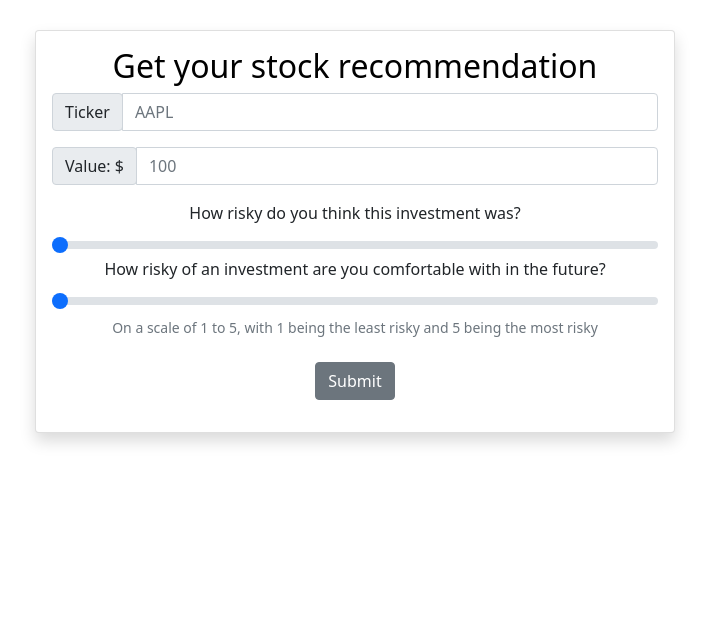
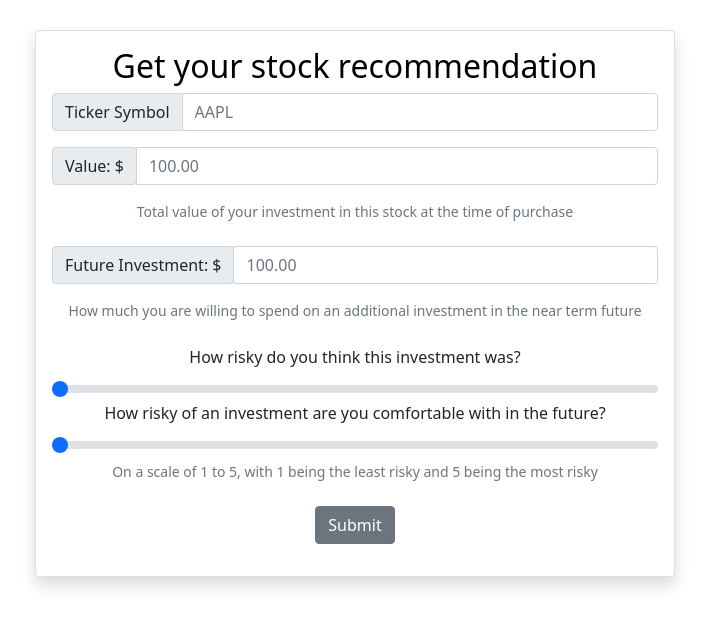
Before and after one commit to ZackBoner/HooHacks, a Python web app: template templates/form.html in a window 1280 px wide. Shown: the part 56-673 px from the top of the page, without its empty margins (285-994 px from the left). Run offline with Jinja, Linux system fonts and the light colour scheme; the template is opened without the code that fills it, so the values that code supplies are empty; some libraries are stand-ins or nearby versions.

Commit message:
Added future investment field in form and added descriptions

```diff
--- a/templates/form.html
+++ b/templates/form.html
@@ -10,7 +10,7 @@
             <form action="/form" method="post" enctype="multipart/form-data">
                 <div class="input-group mb-3">
                     <div class="input-group-prepend">
-                        <span class="input-group-text" id="basic-addon1">Ticker</span>
+                        <span class="input-group-text" id="basic-addon1">Ticker Symbol</span>
                     </div>
                     <input type="text" class="form-control" id="ticker_symbol" name="ticker_symbol" placeholder="AAPL">
                 </div>
@@ -19,9 +19,22 @@
                     <div class="input-group-prepend">
                         <span class="input-group-text">Value: $</span>
                     </div>
-                    <input type="number" step="0.01" class="form-control" id="value" name="value" placeholder="100">
+                    <input type="number" step="0.01" class="form-control" id="value" name="value" placeholder="100.00">
                 </div>
-
+                <div id="slider_disclaimer" class="form-text">
+                    Total value of your investment in this stock at the time of purchase
+                </div>
+                <br>
+                <div class="input-group mb-3">
+                    <div class="input-group-prepend">
+                        <span class="input-group-text">Future Investment: $</span>
+                    </div>
+                    <input type="number" step="0.01" class="form-control" id="future_value" name="future_value" placeholder="100.00">
+                </div>
+                <div id="slider_disclaimer" class="form-text">
+                    How much you are willing to spend on an additional investment in the near term future
+                </div>
+                <br>
                 <label for="current_risk" class="form-label">How risky do you think this investment was?</label>
                 <input type="range" class="form-range" min="1" max="5" value="1" id="current_risk" name="current_risk">
 
--- a/templates/recommendation.html
+++ b/templates/recommendation.html
@@ -9,6 +9,7 @@
 
 <text>{{ticker_symbol}}</text>
 <text>{{value}}</text>
+<text>{{future_value}}</text>
 <text>{{current_risk}}</text>
 <text>{{future_risk}}</text>
 
```
Also changed, not shown: flask_main.py (+7 -5 lines).
